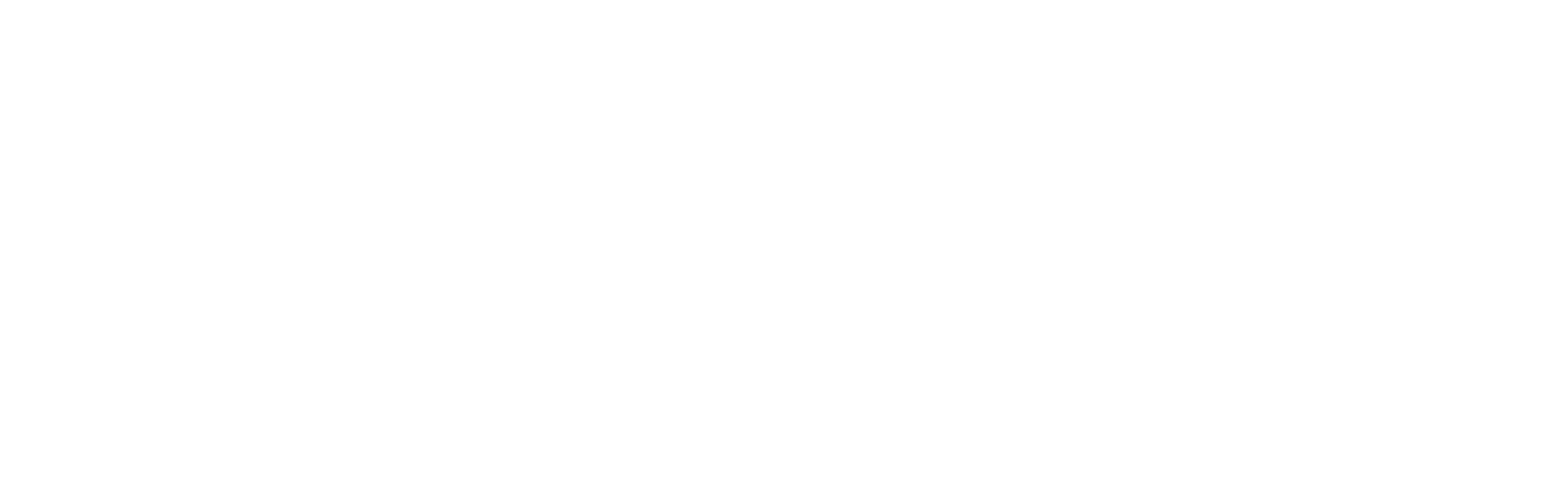
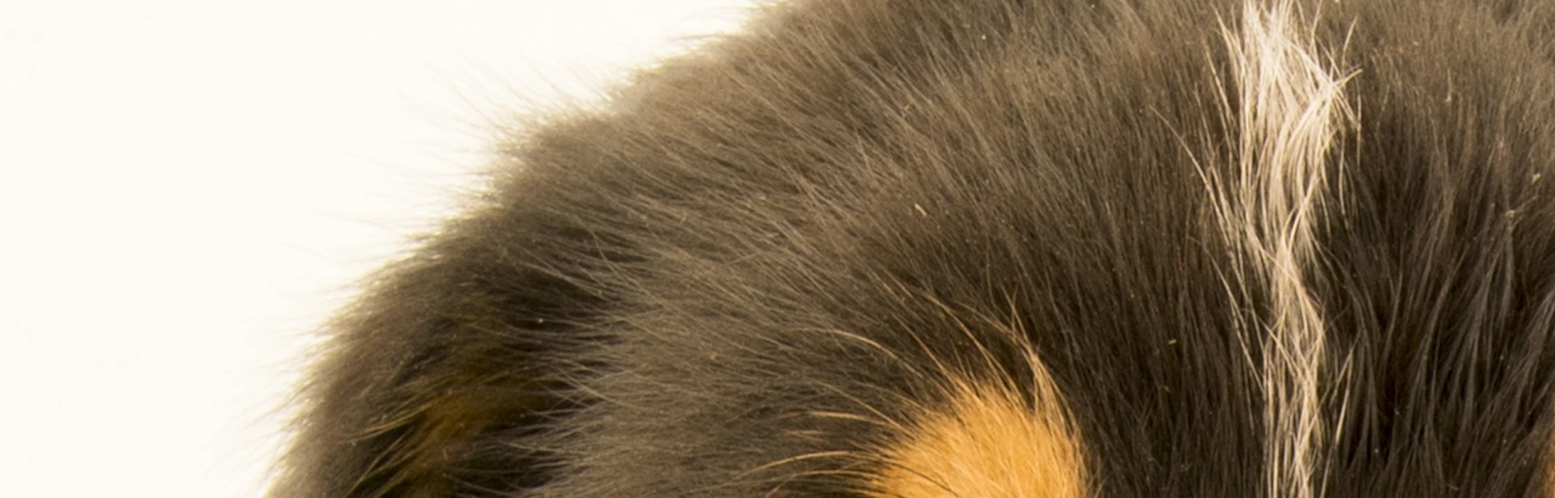
Before and after one commit to MonicaCodreanu/Test-GIT, a plain HTML site: page index.html in a window 1280 px wide. Shown: the top 616 px of the page at 81% size, 1920 px wide, since content can reach past the window. Drawn offline with Linux system fonts and the light colour scheme.

Commit message:
first increment

```diff
--- a/index.html
+++ b/index.html
@@ -4,7 +4,10 @@
     <meta charset="UTF-8" />
     <meta http-equiv="X-UA-Compatible" content="IE=edge" />
     <meta name="viewport" content="width=device-width, initial-scale=1.0" />
+    <link rel="stylesheet" href="style.css" />
     <title>First Document</title>
   </head>
-  <body></body>
+  <body>
+    <div><img src="domestic-dog.webp" alt="" /></div>
+  </body>
 </html>
--- /dev/null
+++ b/style.css
@@ -0,0 +1,3 @@
+body {
+  margin: 0;
+}
```
Also changed, not shown: domestic-dog.webp (added).
